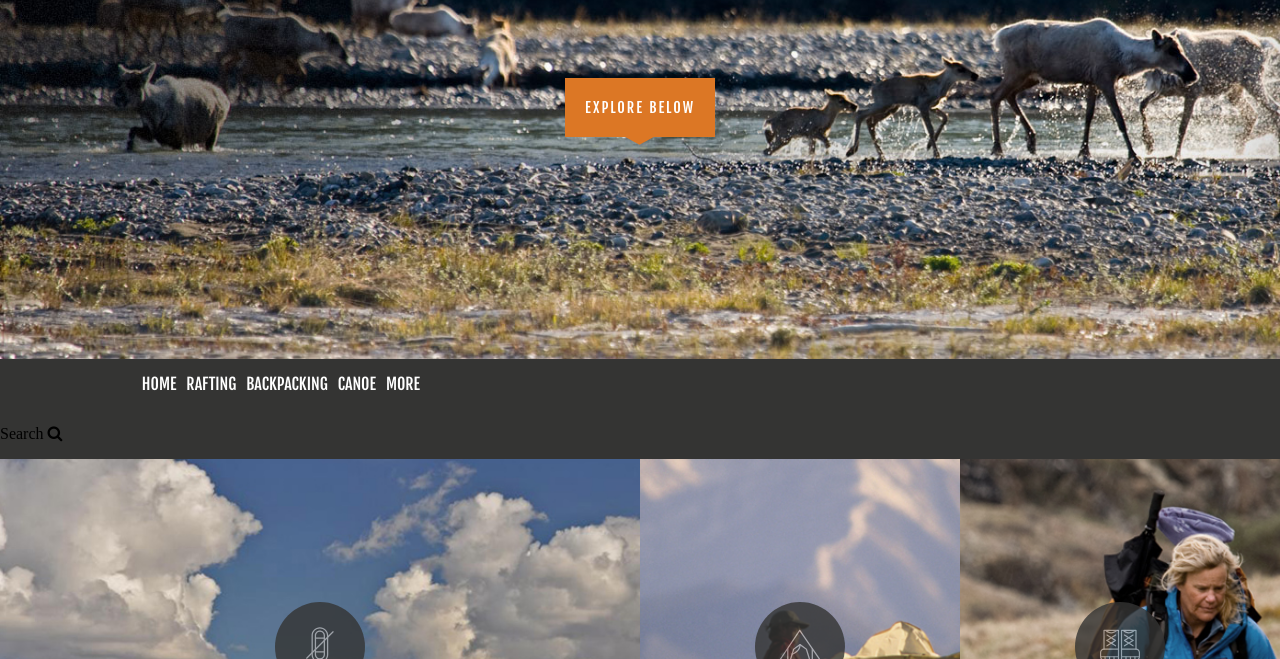
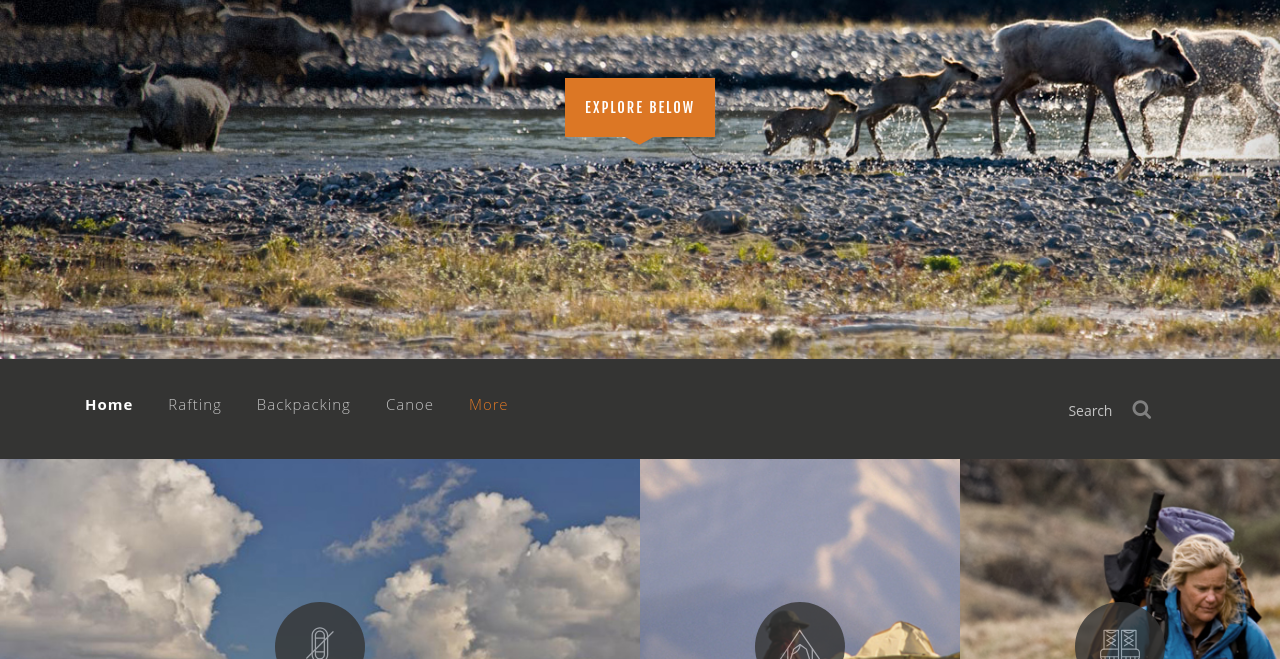
Before and after one commit to gracielundell/css-week-4-code-review, a plain HTML site: page index.html in a window 1280 px wide. Shown: the part 441-1100 px from the top of the page. Drawn offline with nearby package versions, Linux system fonts and the light colour scheme.

Commit message:
Add lower navbar

```diff
--- a/index.html
+++ b/index.html
@@ -46,7 +46,7 @@
         <li>Canoe</li>
         <li>More</li>
       </ul>
-      <p>Search <i class="fa fa-search"></i></p>
+      <a href="#">Search<i class="fa fa-search"></i></a>
     </div>
 
 
--- a/scss/_variables.scss
+++ b/scss/_variables.scss
@@ -1,4 +1,6 @@
 $transition-color: #343433;
 $accent-orange: #DC7725;
 
+$second-li: lighten(#666, 37%);
+
 $path-img: "../img";
--- a/scss/layout/_lower-navbar.scss
+++ b/scss/layout/_lower-navbar.scss
@@ -2,9 +2,51 @@
   width: 100%;
   height: 100px;
   background: $transition-color;
+  display: flex;
 
   ul {
     margin: 0;
+    margin-left: 50px;
+    margin-top: 20px;
+    width: 78%;
+    justify-content: flex-start;
+  }
+
+  li {
+    text-transform: capitalize;
+    padding-left: 25px;
+    font-weight: lighter;
+    font-family: 'Open Sans', sans-serif;
+    color: $second-li;
+    font-size: 15px;
+    letter-spacing: 1px;
+    &:hover {
+      cursor: pointer;
+    }
+  }
+
+  li:first-child {
+    color: white;
+    font-weight: bold;
+  }
+
+  li:last-child {
+    color: $accent-orange;
+  }
+
+  a {
+    padding: 20px;
+    margin-top: 20px;
+    text-decoration: none;
+    justify-content: flex-end;
+    color: $second-li;
+    font-family: 'Open Sans', sans-serif;
+    font-size: 14px;
+    i {
+      padding-left: 20px;
+      font-size: 20px;
+      color: lighten(#666, 10%);
+    }
   }
 
   @media (max-width: 960px) {
```
Also changed, not shown: css/application.css, 1 other file.
